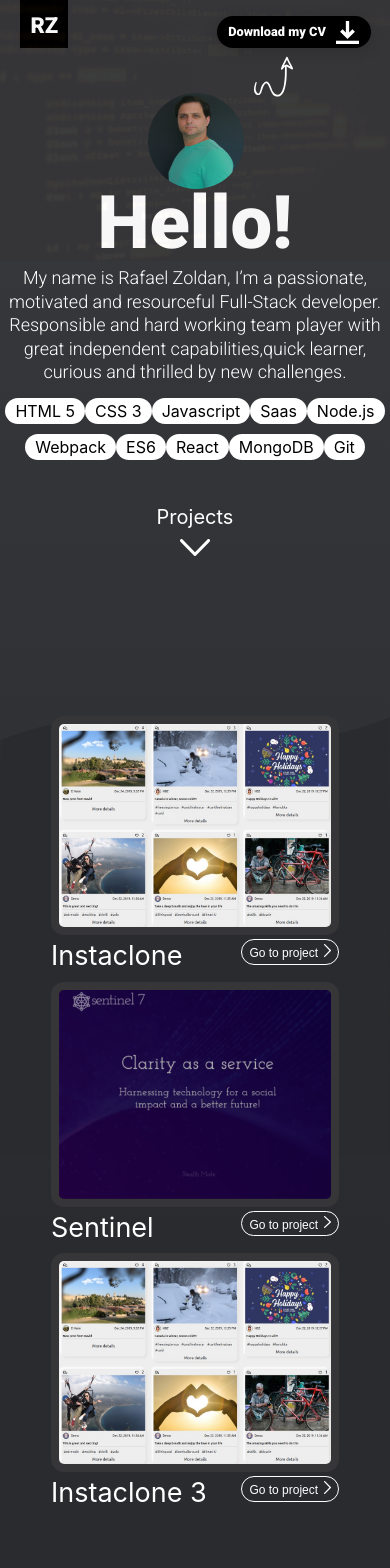
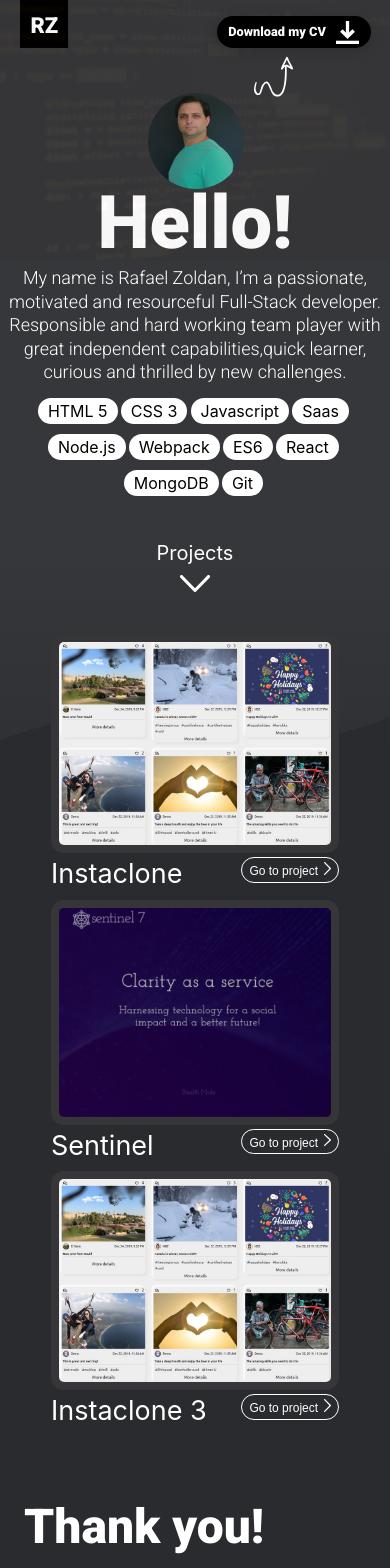
Before and after one commit to rafazold/portfolio, a React (Create React App) app: page / in a window 390 px wide. Shown: the top 1568 px of the page. Built offline with nearby package versions, Linux system fonts and the light colour scheme.

Commit message:
css mobile

```diff
--- a/src/App.scss
+++ b/src/App.scss
@@ -1,9 +1,18 @@
 @import url('https://fonts.googleapis.com/css?family=Roboto:100,300,400,500,700,900&display=swap');
+@import "~bootstrap/scss/functions";
+@import "~bootstrap/scss/variables";
+@import "~bootstrap/scss/mixins/_breakpoints";
 
-body {
-  background-color: #36373a;
-  background: rgb(54,55,58);
-  background: linear-gradient(180deg, rgba(54,55,58,1) 0%, rgba(54,55,58,1) 10%, rgba(41,43,46,1) 50%, rgba(41,43,46,1) 100%);
+@include media-breakpoint-down(sm) {
+  body {
+    background: linear-gradient(180deg, rgba(54,55,58,1) 0%, rgba(54,55,58,1) 30%, rgba(41,43,46,1) 50%, rgba(41,43,46,1) 100%);
+  }
+}
+
+@include media-breakpoint-up(md) {
+  body {
+  background: linear-gradient(180deg, rgba(54,55,58,1) 63%, rgba(54,55,58,1) 30%, rgba(41,43,46,1) 50%, rgba(41,43,46,1) 100%);
+  }
 }
 
 .container {
@@ -11,5 +20,5 @@ body {
   margin-right: auto;
   margin-left: auto;
   margin-top: 90px;
-  height: 2300px;
+  height: 1670px;
 }
--- a/src/Homepage/Homepage.scss
+++ b/src/Homepage/Homepage.scss
@@ -38,6 +38,10 @@
 
   .next-page {
     margin-top: 2em;
+  }
+
+  .homepage-footer {
+    top: 5em;
   }
 
   .footer-text {
@@ -99,6 +103,9 @@
     margin-top: 5em;
   }
 
+  .homepage-footer {
+    top: 12em;
+  }
   .footer-text {
     font-size: 7.5em;
   }
@@ -174,7 +181,6 @@
 
 .homepage-footer {
   position: relative;
-  top: 250px;
 
   .footer-text {
     font-family: Roboto;
--- a/src/Homepage/Projects/Projects.scss
+++ b/src/Homepage/Projects/Projects.scss
@@ -3,12 +3,18 @@
 @import "~bootstrap/scss/mixins/_breakpoints";
 
 @include media-breakpoint-down(sm) {
+  .projects {
+    top: 2em;
+  }
   .project-image {
     width: 17em;
   }
 }
 
 @include media-breakpoint-up(md) {
+  .projects {
+    top: 10em;
+  }
   .project-image {
     width: 500px;
   }
@@ -56,10 +62,9 @@
 }
 
 .projects {
-  top: 160px;
   position: relative;
   display: flex;
   flex-wrap: wrap;
-  margin: 0 10%;
+  margin: 10px 10%;
   justify-content: space-around;
 }
--- a/src/Tags/Tag/Tag.scss
+++ b/src/Tags/Tag/Tag.scss
@@ -4,4 +4,5 @@
   border-radius: 13px;
   padding: 3px 10px;
   margin-bottom: 2px;
+  margin-right: 0.2em;
 }
--- a/src/Tags/Tags.scss
+++ b/src/Tags/Tags.scss
@@ -7,6 +7,7 @@
     max-width: 98%;
     margin-left: 1%;
     margin-right: 1%;
+    justify-content: center;
   }
 
   .skill-wrapper {
@@ -16,8 +17,8 @@
 
 @include media-breakpoint-up(md) {
   .skills {
-    max-width: 40%;
-    margin-left: 30%;
+    max-width: 43%;
+    margin-left: 32%;
     justify-content: space-between;
   }
 }
@@ -27,5 +28,4 @@
   display: flex;
   flex-wrap: wrap;
   z-index: 2;
-  justify-content: center;
 }
```
